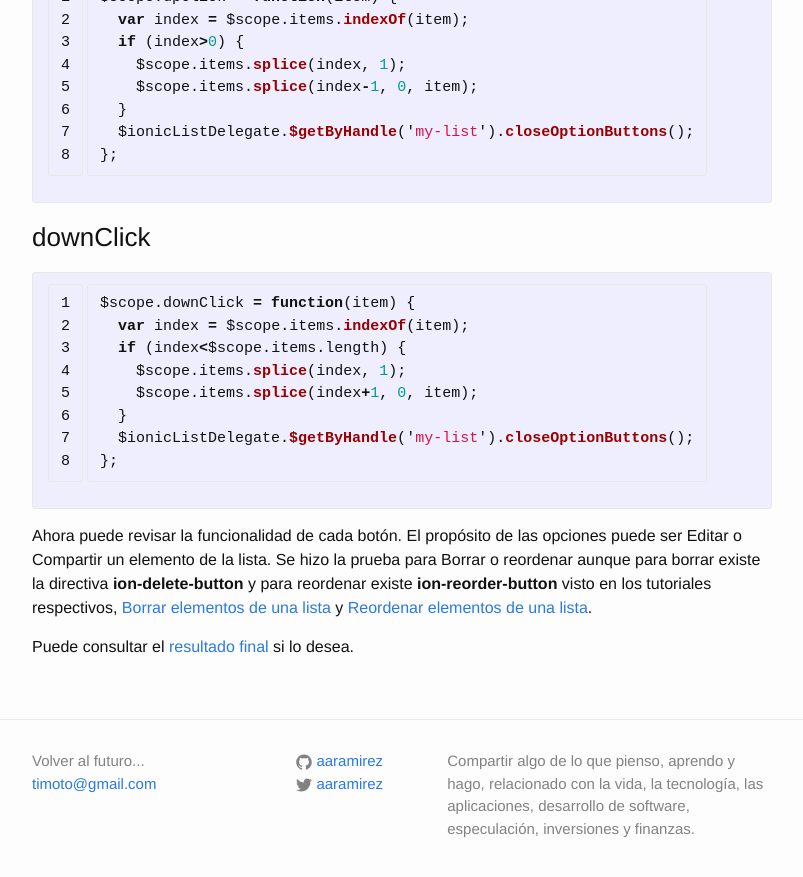
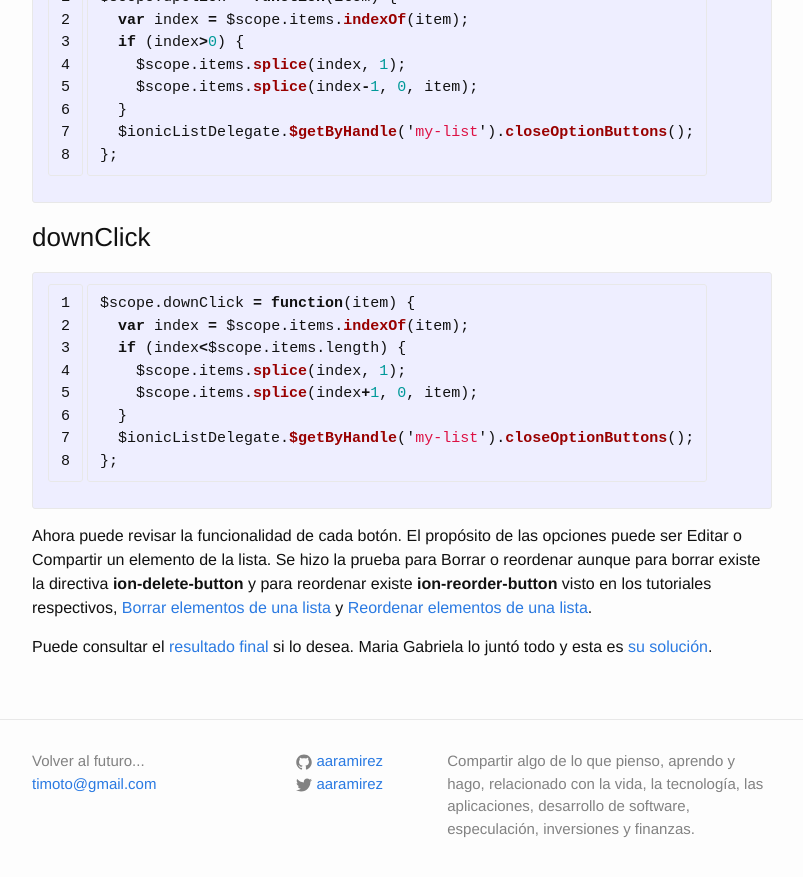
Before and after one commit to aaramirez/aaramirez.github.io, a Jekyll site: the page built from _posts/desarrollos/ionic/2015-10-23-botones-opcion.markdown, in a window 1280 px wide and 900 px high, scrolled down 2664 px. Shown: the top 877 px of the window, without its empty margins (238-1041 px from the left). Built offline with Jekyll 4.4.1, drawn with Linux system fonts in a browser that asks for light colours.

Commit message:
Agregada la solución de Maria Gabriela

```diff
--- a/_posts/desarrollos/ionic/2015-10-23-botones-opcion.markdown
+++ b/_posts/desarrollos/ionic/2015-10-23-botones-opcion.markdown
@@ -129,6 +129,7 @@ $scope.downClick = function(item) {
 Ahora puede revisar la funcionalidad de cada botón. El propósito de las opciones puede ser Editar o Compartir un elemento de la lista. Se hizo la prueba para Borrar o reordenar aunque para borrar existe la directiva __ion-delete-button__ y para reordenar existe __ion-reorder-button__ visto en los tutoriales respectivos, [Borrar elementos de una lista][7] y [Reordenar elementos de una lista][8].
 
 Puede consultar el [resultado final][2] si lo desea.
+Maria Gabriela lo juntó todo y esta es [su solución][9].
 
 [1]: http://play.ionic.io/app/ba2ef3020ef6 "Inicio del tutorial"
 [2]: http://play.ionic.io/app/f397442e3e7d "Resultado del tutorial"
@@ -138,3 +139,4 @@ Puede consultar el [resultado final][2] si lo desea.
 [6]: http://ionicframework.com/docs/api/directive/ionItem/ "ion-item"
 [7]: http://aaramirez.github.io/ionic/angularjs/cordova/tutorial/2015/10/21/delete-item-list.html "ion-delete-button"
 [8]: http://aaramirez.github.io/ionic/angularjs/cordova/tutorial/2015/10/21/reordenar-elementos.html "ion-reorder-button"
+[9]: http://play.ionic.io/app/e9fda8b5e0e9 "Solución de Maria Gabriela"
```
